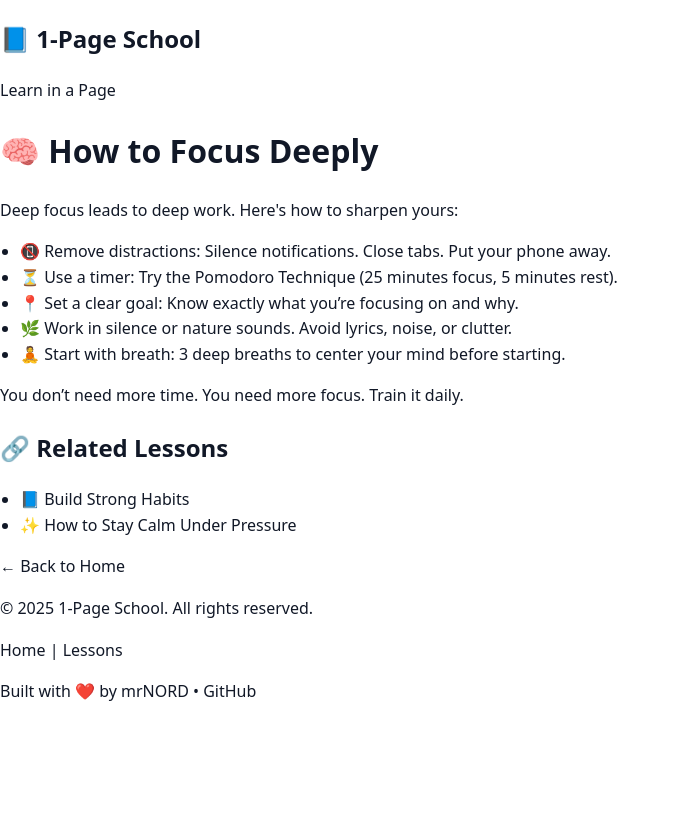
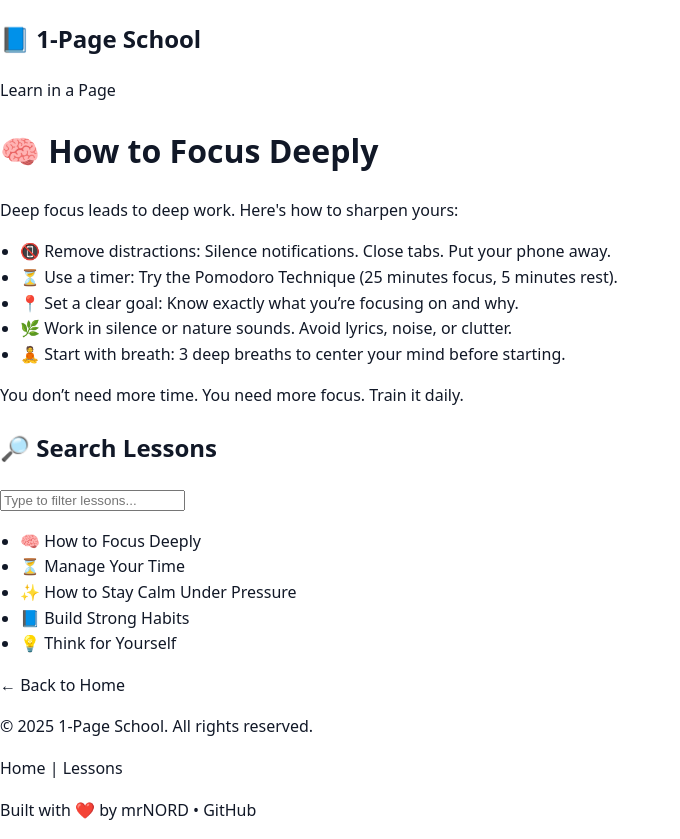
Before and after one commit to iamanvar3/1page-school, a Next.js app: page /lessons/focus in a window 1280 px wide. Shown: the whole page, without its empty margins (0-680 px from the left). Before the commit the page ends 800 px from the top, so only its background shows below. Built offline with nearby package versions, Linux system fonts and the light colour scheme.

Commit message:
Update page.tsx

```diff
--- a/app/lessons/focus/page.tsx
+++ b/app/lessons/focus/page.tsx
@@ -1,7 +1,21 @@
 // app/lessons/focus/page.tsx
+'use client';
+import { useState } from 'react';
 import Link from 'next/link';
 
 export default function FocusLesson() {
+  const [search, setSearch] = useState('');
+  const lessons = [
+    { title: '🧠 How to Focus Deeply', href: '/lessons/focus' },
+    { title: '⏳ Manage Your Time', href: '/lessons/time' },
+    { title: '✨ How to Stay Calm Under Pressure', href: '/lessons/calm' },
+    { title: '📘 Build Strong Habits', href: '/lessons/habits' },
+    { title: '💡 Think for Yourself', href: '/lessons/think' },
+  ];
+  const filtered = lessons.filter(lesson =>
+    lesson.title.toLowerCase().includes(search.toLowerCase())
+  );
+
   return (
     <main className="max-w-2xl mx-auto p-6 space-y-6">
       <h1 className="text-4xl font-bold mb-2">🧠 How to Focus Deeply</h1>
@@ -14,13 +28,31 @@ export default function FocusLesson() {
         <li>🧘 Start with breath: 3 deep breaths to center your mind before starting.</li>
       </ul>
       <p className="font-semibold text-blue-700">You don’t need more time. You need more focus. Train it daily.</p>
+
       <div className="mt-10 space-y-4">
-        <h2 className="text-xl font-semibold">🔗 Related Lessons</h2>
+        <h2 className="text-xl font-semibold">🔎 Search Lessons</h2>
+        <input
+          type="text"
+          placeholder="Type to filter lessons..."
+          value={search}
+          onChange={e => setSearch(e.target.value)}
+          className="w-full border rounded px-3 py-2 mb-4"
+        />
         <ul className="list-disc pl-5 space-y-1">
-          <li><Link href="/lessons/habits" className="text-blue-600 hover:underline">📘 Build Strong Habits</Link></li>
-          <li><Link href="/lessons/calm" className="text-blue-600 hover:underline">✨ How to Stay Calm Under Pressure</Link></li>
+          {filtered.map((lesson, idx) => (
+            <li key={idx}>
+              <Link href={lesson.href} className="text-blue-600 hover:underline">
+                {lesson.title}
+              </Link>
+            </li>
+          ))}
         </ul>
-        <p className="mt-4"><Link href="/" className="text-gray-600 hover:underline">← Back to Home</Link></p>
+
+        <p className="mt-4">
+          <Link href="/" className="text-gray-600 hover:underline">
+            ← Back to Home
+          </Link>
+        </p>
       </div>
     </main>
   );
```
